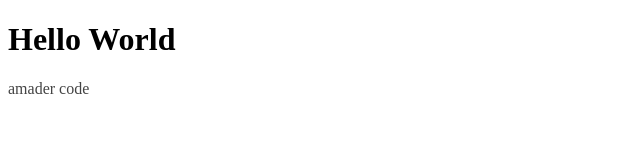
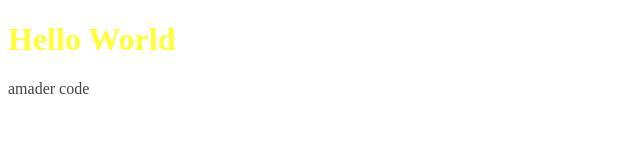
Before and after one commit to jahiralamaumi/third-repo, a plain HTML site: page index.html in a window 1280 px wide. Shown: the whole page, without its empty margins (0-640 px from the left). Drawn offline with Linux system fonts and the light colour scheme.

Commit message:
style add

```diff
--- a/style.css
+++ b/style.css
@@ -1,3 +1,7 @@
 p{
     color: #444;
 }
+
+h1{
+    color: #ff3;
+}
```
